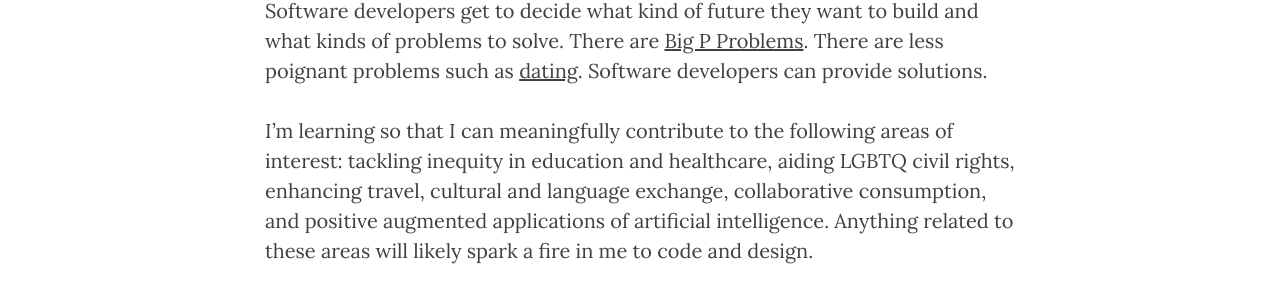
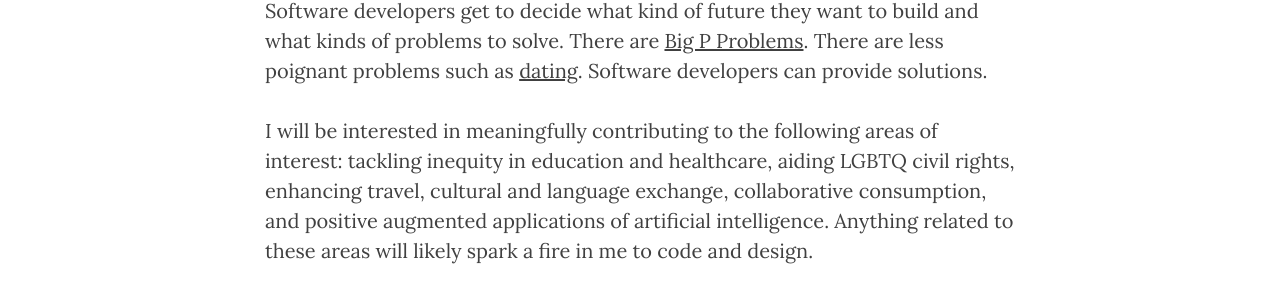
Before and after one commit to maxgrok/maxgrok.github.io_oldversion, a Jekyll site: the page built from _posts/2016-12-28-why-software-development.markdown, in a window 1280 px wide. Shown: the part 500-801 px from the top of the page. Built offline with Jekyll 4.4.1, drawn with Linux system fonts in a browser that asks for light colours; nearby versions of some CDN libraries; comment, search, counter and statistics services are not loaded.

Commit message:
Editing post

```diff
--- a/_posts/2016-12-28-why-software-development.markdown
+++ b/_posts/2016-12-28-why-software-development.markdown
@@ -13,7 +13,7 @@ Becoming a software developer means becoming equipped with skills to build the f
 
 Software developers get to decide what kind of future they want to build and what kinds of problems to solve. There are [<a href="https://miter.mit.edu/the-unexotic-underclass/">Big P Problems</a>]({% post_url 2016-12-28-why-software-development %}). There are less poignant problems such as [<a href="https://gotinder.com">dating</a>]({% post_url 2016-12-28-why-software-development %}). Software developers can provide solutions.
 
-I'm learning so that I can meaningfully contribute to the following areas of interest: tackling inequity in education and healthcare, aiding LGBTQ civil rights, enhancing travel, cultural and language exchange, collaborative consumption, and positive augmented applications of artificial intelligence. Anything related to these areas will likely spark a fire in me to code and design.
+I will be interested in meaningfully contributing to the following areas of interest: tackling inequity in education and healthcare, aiding LGBTQ civil rights, enhancing travel, cultural and language exchange, collaborative consumption, and positive augmented applications of artificial intelligence. Anything related to these areas will likely spark a fire in me to code and design.
 
 The companies that currently inspire me include AirBnB, Yelp!, Foursquare, Donorschoose.org, Couchsurfing.org, Signal, *Diaspora, Tesla, most Public Benefit Corporation (such as Patagonia), hackerspaces (such as the Baltimore Node), and most successful co-operatives or collectives (such as Red Emmas, Bluestockings).
 
```
